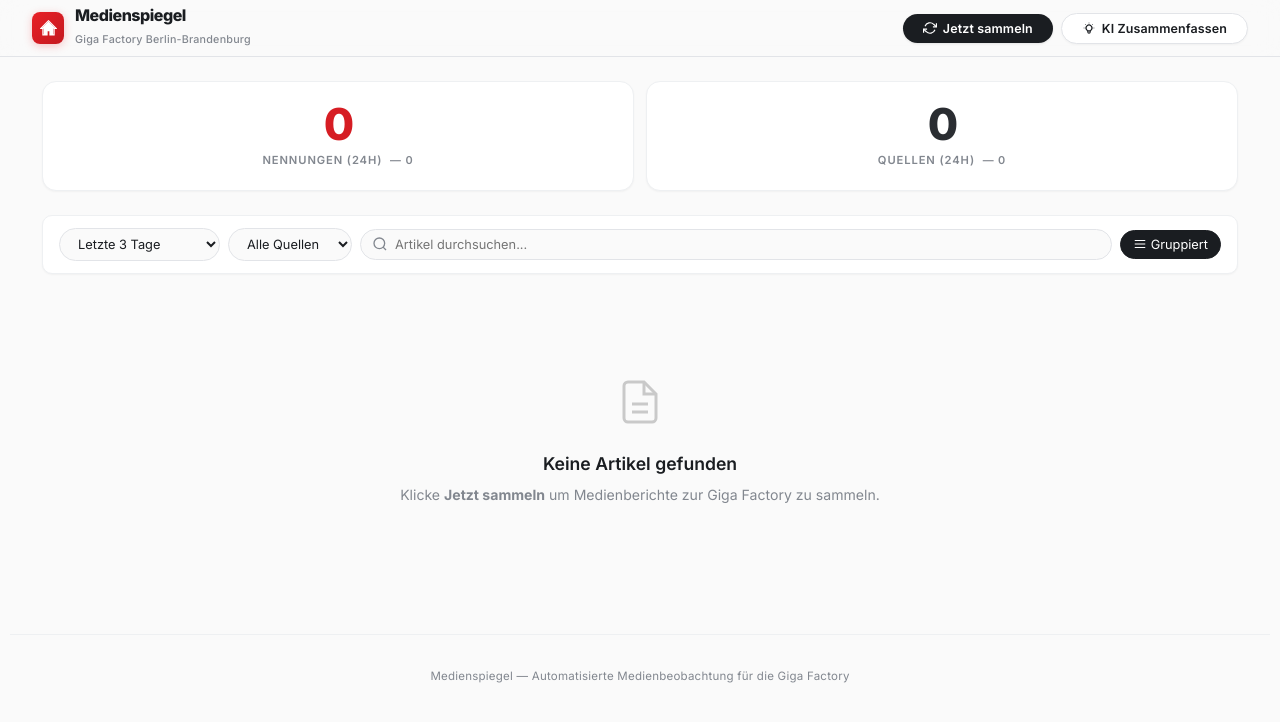
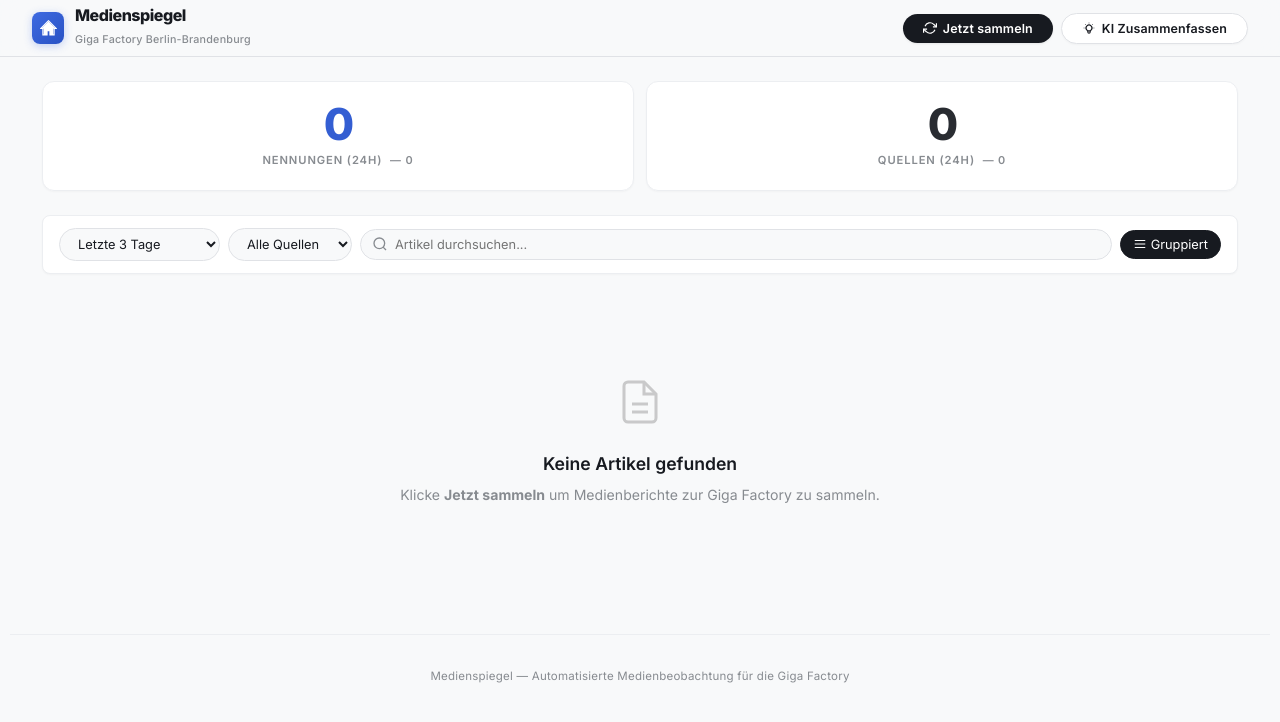
Before and after one commit to Luten-debug/medienspiegel, a Flask app: page / in a window 1280 px wide. Shown: the top 722 px of the page. Run offline with Flask 2, Linux system fonts and the light colour scheme; data that the repository does not hold is empty; some libraries are stand-ins or nearby versions.

Commit message:
Design: blue Tesla-inspired theme, card animations, better spacing

```diff
--- a/app/static/style.css
+++ b/app/static/style.css
@@ -1,32 +1,33 @@
 /* Medienspiegel - Modern Dashboard Design */
 *, *::before, *::after { box-sizing: border-box; margin: 0; padding: 0; }
 :root {
-    --bg: #fafafa;
+    --bg: #f8f9fa;
     --bg-white: #ffffff;
-    --bg-secondary: #f0f1f3;
-    --bg-tertiary: #e8eaed;
+    --bg-secondary: #f0f2f5;
+    --bg-tertiary: #e4e6ea;
     --card: #ffffff;
-    --text: #1a1d21;
-    --text-secondary: #4a4f57;
-    --text-muted: #82878f;
-    --border: #e2e4e8;
-    --border-light: #eef0f2;
-    --accent: #e82127;
-    --accent-light: #fef2f2;
-    --blue: #2563eb;
-    --blue-light: #eff4ff;
-    --green: #059669;
-    --green-light: #ecfdf5;
+    --text: #171a20;
+    --text-secondary: #5c5e62;
+    --text-muted: #878b90;
+    --border: #e0e2e6;
+    --border-light: #eceef1;
+    --accent: #3e6ae1;
+    --accent-dark: #2952c4;
+    --accent-light: #eef3ff;
+    --blue: #3e6ae1;
+    --blue-light: #eef3ff;
+    --green: #12805c;
+    --green-light: #e6f9f0;
     --red: #dc2626;
     --orange: #f59e0b;
-    --radius: 10px;
-    --radius-lg: 14px;
-    --radius-xl: 18px;
-    --shadow-xs: 0 1px 2px rgba(0,0,0,0.04);
-    --shadow-sm: 0 1px 3px rgba(0,0,0,0.06), 0 1px 2px rgba(0,0,0,0.04);
-    --shadow: 0 2px 8px rgba(0,0,0,0.06), 0 1px 3px rgba(0,0,0,0.04);
-    --shadow-md: 0 4px 16px rgba(0,0,0,0.08), 0 2px 4px rgba(0,0,0,0.04);
-    --shadow-hover: 0 8px 24px rgba(0,0,0,0.1), 0 2px 8px rgba(0,0,0,0.04);
+    --radius: 8px;
+    --radius-lg: 12px;
+    --radius-xl: 16px;
+    --shadow-xs: 0 1px 2px rgba(0,0,0,0.03);
+    --shadow-sm: 0 1px 3px rgba(0,0,0,0.05), 0 1px 2px rgba(0,0,0,0.03);
+    --shadow: 0 2px 8px rgba(0,0,0,0.05), 0 1px 2px rgba(0,0,0,0.03);
+    --shadow-md: 0 4px 12px rgba(0,0,0,0.07), 0 1px 3px rgba(0,0,0,0.04);
+    --shadow-hover: 0 8px 20px rgba(0,0,0,0.08), 0 2px 6px rgba(0,0,0,0.03);
 }
 body {
     font-family: 'Inter', -apple-system, BlinkMacSystemFont, sans-serif;
@@ -37,9 +38,52 @@
     -moz-osx-font-smoothing: grayscale;
 }
 
+/* === Card Entry Animation === */
+@keyframes cardFadeIn {
+    from {
+        opacity: 0;
+        transform: translateY(16px);
+    }
+    to {
+        opacity: 1;
+        transform: translateY(0);
+    }
+}
+.article-card, .tweet-card {
+    animation: cardFadeIn 0.4s ease-out both;
+}
+/* Gestaffelte Animation: jede Karte etwas spaeter */
+.article-list > :nth-child(1) { animation-delay: 0.03s; }
+.article-list > :nth-child(2) { animation-delay: 0.06s; }
+.article-list > :nth-child(3) { animation-delay: 0.09s; }
+.article-list > :nth-child(4) { animation-delay: 0.12s; }
+.article-list > :nth-child(5) { animation-delay: 0.15s; }
+.article-list > :nth-child(6) { animation-delay: 0.18s; }
+.article-list > :nth-child(7) { animation-delay: 0.21s; }
+.article-list > :nth-child(8) { animation-delay: 0.24s; }
+.article-list > :nth-child(9) { animation-delay: 0.27s; }
+.article-list > :nth-child(10) { animation-delay: 0.30s; }
+.article-list > :nth-child(n+11) { animation-delay: 0.33s; }
+
+/* Stat-Cards auch animieren */
+.stat-card {
+    animation: cardFadeIn 0.35s ease-out both;
+}
+.stats-grid > :nth-child(1) { animation-delay: 0.05s; }
+.stats-grid > :nth-child(2) { animation-delay: 0.1s; }
+
+/* Topic Group Header Animation */
+@keyframes slideIn {
+    from { opacity: 0; transform: translateX(-12px); }
+    to { opacity: 1; transform: translateX(0); }
+}
+.topic-group-header {
+    animation: slideIn 0.3s ease-out both;
+}
+
 /* Header - Modern sticky with blur */
 header {
-    background: rgba(250,250,250,0.85);
+    background: rgba(248,249,250,0.88);
     backdrop-filter: blur(12px);
     -webkit-backdrop-filter: blur(12px);
     color: var(--text);
@@ -65,13 +109,13 @@
 .logo-icon {
     width: 32px;
     height: 32px;
-    background: linear-gradient(135deg, #e82127, #c41920);
+    background: linear-gradient(135deg, #3e6ae1, #2952c4);
     border-radius: 8px;
     display: flex;
     align-items: center;
     justify-content: center;
     color: white;
-    box-shadow: 0 2px 8px rgba(232,33,39,0.25);
+    box-shadow: 0 2px 8px rgba(62,106,225,0.3);
 }
 .logo-icon svg { width: 17px; height: 17px; }
 .logo h1 {
@@ -237,7 +281,7 @@
     background-clip: text;
 }
 .stat-number.accent {
-    background: linear-gradient(135deg, #e82127 0%, #c41920 100%);
+    background: linear-gradient(135deg, #3e6ae1 0%, #2952c4 100%);
     -webkit-background-clip: text;
     -webkit-text-fill-color: transparent;
     background-clip: text;
@@ -275,7 +319,7 @@
     padding: 1.25rem 1.5rem;
     margin-bottom: 1.5rem;
     box-shadow: var(--shadow-xs);
-    border-left: 3px solid var(--accent);
+    border-left: 3px solid var(--blue);
 }
 .news-overview-header {
     display: flex;
@@ -285,7 +329,7 @@
     color: var(--text);
     font-size: 0.85rem;
 }
-.news-overview-header svg { color: var(--accent); }
+.news-overview-header svg { color: var(--blue); }
 .news-overview p {
     font-size: 0.85rem;
     line-height: 1.7;
@@ -427,15 +471,17 @@
 .article-top {
     display: flex;
     justify-content: space-between;
-    align-items: center;
-    margin-bottom: 6px;
-    gap: 8px;
+    align-items: flex-start;
+    margin-bottom: 8px;
+    gap: 6px;
+    flex-wrap: wrap;
 }
 .source-info {
     display: flex;
     align-items: center;
     gap: 5px;
     min-width: 0;
+    flex-shrink: 1;
 }
 .source-favicon {
     width: 14px;
@@ -449,7 +495,9 @@
     font-weight: 600;
     color: var(--text-muted);
     letter-spacing: 0.02em;
-    white-space: nowrap;
+    /* Nicht mehr abschneiden — voller Name sichtbar */
+    white-space: normal;
+    line-height: 1.3;
 }
 .article-meta-right {
     display: flex;
```
